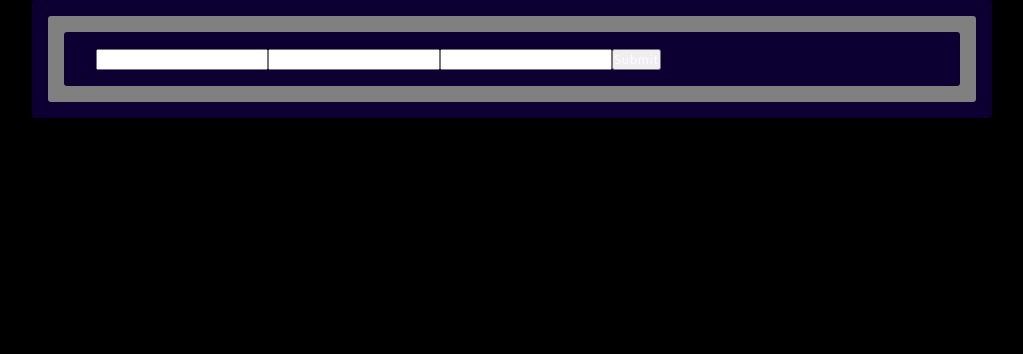
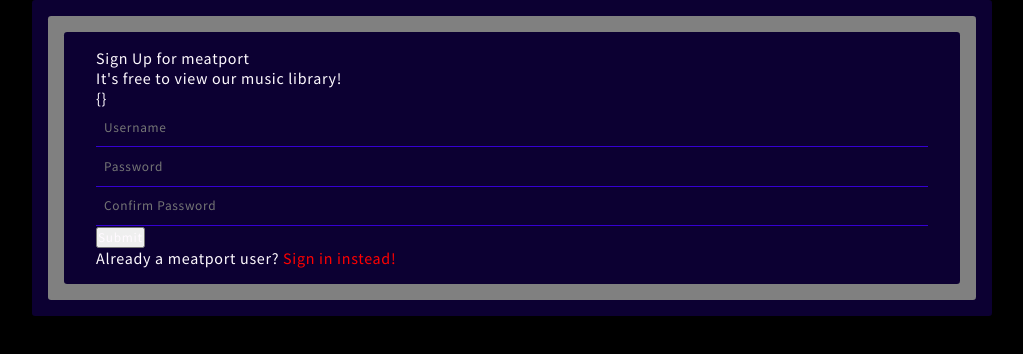
Before and after one commit to indy728/apollo-gcs, a React (Create React App) app in the folder client/: page /auth in a window 1280 px wide. Shown: the top 354 px of the page, without its empty margins (128-1151 px from the left). Built offline with nearby package versions, Linux system fonts and the light colour scheme; a web font is replaced by a local one; what apollo-upload-client would draw is missing.

Commit message:
Adding custom inputs for auth sheet

```diff
--- a/client/package.json
+++ b/client/package.json
@@ -7,6 +7,7 @@
     "@fortawesome/fontawesome-svg-core": "^1.2.34",
     "@fortawesome/free-solid-svg-icons": "^5.15.2",
     "@fortawesome/react-fontawesome": "^0.1.14",
+    "@hookform/resolvers": "^1.3.5",
     "@material-ui/core": "^4.11.2",
     "@material-ui/icons": "^4.11.2",
     "@testing-library/jest-dom": "^5.11.4",
@@ -23,8 +24,10 @@
     "react-router-dom": "^5.2.0",
     "react-scripts": "4.0.1",
     "react-select": "^4.0.2",
+    "react-yup": "^1.20.0",
     "styled-components": "^5.2.1",
-    "web-vitals": "^0.2.4"
+    "web-vitals": "^0.2.4",
+    "yup": "^0.32.9"
   },
   "scripts": {
     "start": "react-scripts start",
--- a/client/src/components/Auth/components/sign-up.auth.tsx
+++ b/client/src/components/Auth/components/sign-up.auth.tsx
@@ -1,8 +1,11 @@
 
 import React from 'react';
-import {Paper, Card} from 'components/ui';
+import {Paper, Card, MyInputField} from 'components/ui';
 import {ToggleState} from 'types';
 import styled from 'styled-components';
+import { useForm } from 'react-hook-form';
+import { yupResolver } from '@hookform/resolvers/yup';
+import * as yup from "yup";
 
 const Container = styled.div`
   display: flex;
@@ -20,18 +23,74 @@
   toggle: ToggleState,
 }
 
+type SignUpValues = {
+  username: string,
+  password: string,
+  confirmPassword: string,
+}
+
+const matchPasswords = (a: string, b: string): boolean => (a === b);
+
+const schema = yup.object().shape({
+  username: yup.string().required(),
+  password: yup.string().required().matches(
+    /^(?=.*[A-Za-z])(?=.*\d)(?=.*[@$!%*#?&])[A-Za-z\d@$!%*#?&]{8,}$/,
+    "Must Contain 8 Characters, One Uppercase, One Lowercase, One Number and one special case Character"
+  ),
+  confirmPassword: yup.string()
+  .oneOf([yup.ref('password'), null], 'Passwords must match'),
+});
+
 const SignUp: React.FC<Props> = ({toggle}) => {
+  const { register, handleSubmit, errors } = useForm<SignUpValues>({
+    resolver: yupResolver(schema),
+  });
+
+  const logValues = (values: SignUpValues): void => {
+    console.log('hello')
+    console.log(values);
+  }
+
+  const inputFields = {
+    username: {
+      placeholder: "Username",
+    },
+    password: {
+      placeholder: "Password",
+      type: 'password',
+    },
+    confirmPassword: {
+      placeholder: "Confirm Password",
+      type: 'password'
+    },
+  }
 
   return (
     <Container>
       <Paper>
         <Card>
-          <form>
-            <input name="username" />
-            <input name="password" />
-            <input name="verify-password" />
+          <div>Sign Up for meatport</div>
+          <div>It's free to view our music library!</div>
+          <pre>
+          {JSON.stringify(errors, null, 2)}
+          </pre>
+          <form onSubmit={handleSubmit(logValues)}>
+            {Object.entries(inputFields).map(([id, props]) => (
+              /*
+              // @ts-ignore */
+              <MyInputField
+                key={id}
+                inputProps={{
+                  name: id,
+                  ref: register,
+                  ...props,
+                }}
+              />
+            ))}
+            {/* <input ref={register} name="username" /> */}
             <button type="submit">Submit</button>
           </form>
+          <div>Already a meatport user? <span onClick={toggle} style={{color: 'red', cursor: 'pointer'}}>Sign in instead!</span></div>
         </Card>
       </Paper>
     </Container>
--- a/client/src/components/Upload/upload-form/controllers/track-title.controller.js
+++ b/client/src/components/Upload/upload-form/controllers/track-title.controller.js
@@ -1,5 +1,5 @@
 import {Controller} from 'react-hook-form'
-import {MyInputField} from '../../../ui'
+import {MyInputField} from 'components/ui'
 
 const trackTitleController = ({control, ...props}) => (
   <Controller
```
Also changed, not shown: 2 other files (tests, documents, lock files or other folders).
